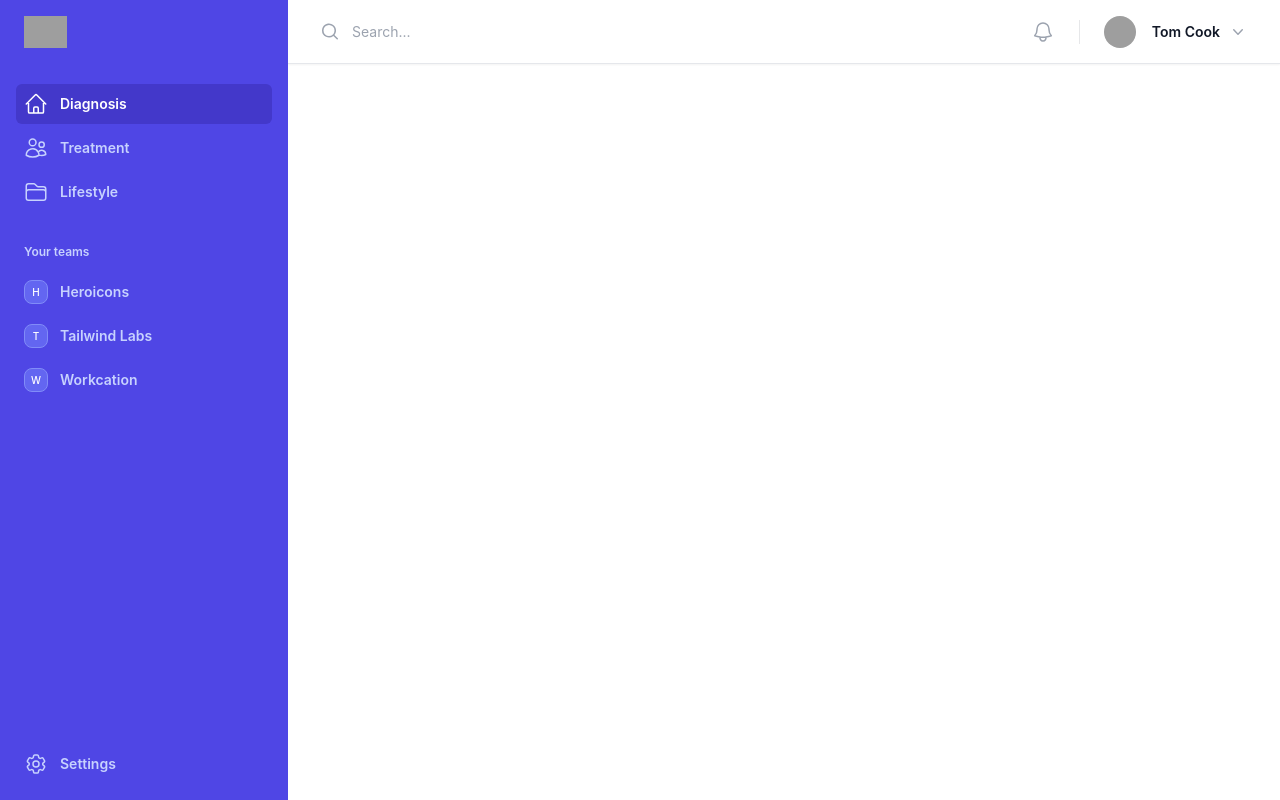
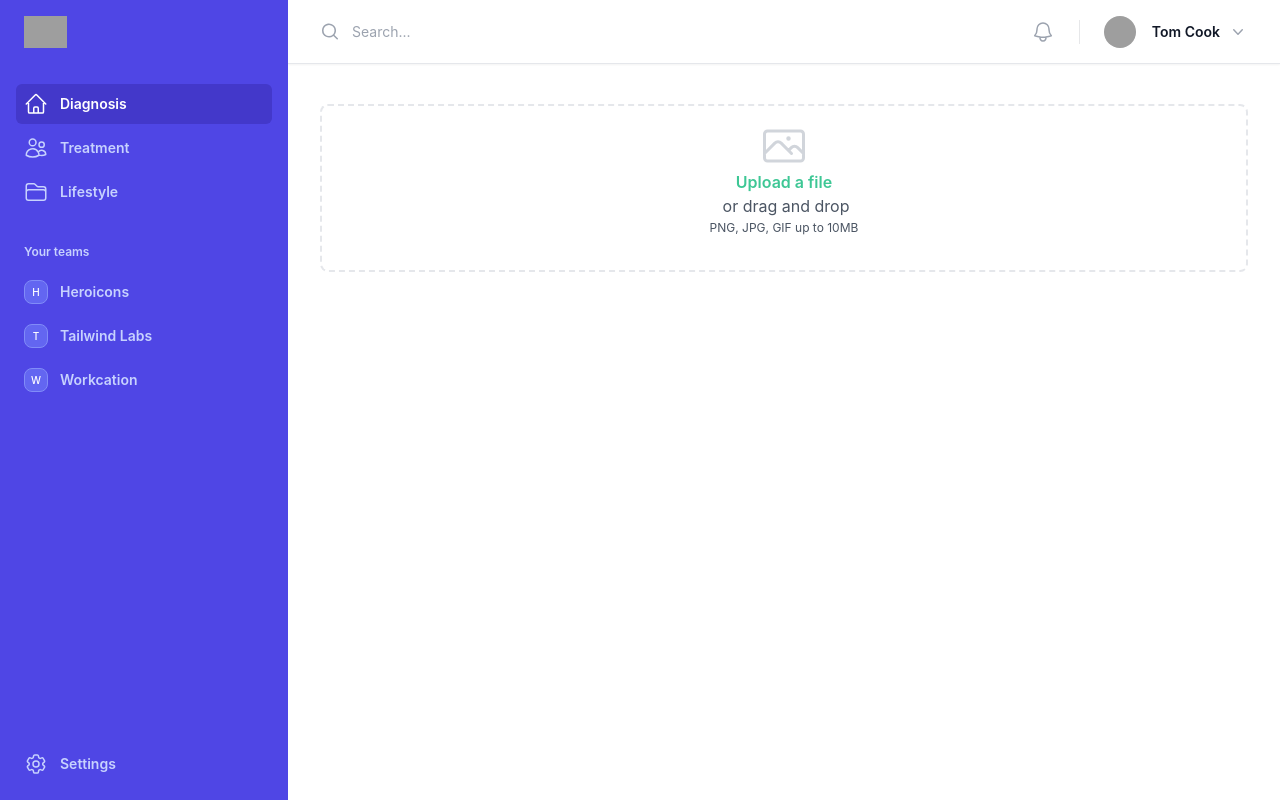
Before and after one commit to powerwlsl/medical-ai, a React (Create React App) app: page / in a window 1280 px wide. Built offline with nearby package versions, Linux system fonts and the light colour scheme; grey boxes are pictures that could not be loaded.

Commit message:
dropzone

```diff
--- a/package.json
+++ b/package.json
@@ -10,6 +10,7 @@
     "@testing-library/user-event": "^13.5.0",
     "react": "^18.2.0",
     "react-dom": "^18.2.0",
+    "react-dropzone": "^14.2.3",
     "react-scripts": "5.0.1",
     "web-vitals": "^2.1.4"
   },
--- a/src/App.js
+++ b/src/App.js
@@ -1,10 +1,16 @@
 import logo from './logo.svg';
 import './App.css';
+import Dropzone from './components/Dropzone';
 import Layout from './Layout';
+import { useState } from 'react';
+function App() {
 
-function App() {
+  const [files, setFiles] = useState([]);
+
   return (
-    <Layout children={<></>}>
+    <Layout children={<>
+      <Dropzone setFiles={setFiles} files={files} />
+    </>}>
 
     </Layout>
   );
--- a/src/dropzone.js
+++ b/src/components/Dropzone.js
@@ -109,7 +109,7 @@ function Dropzone({ files, setFiles }) {
   }, []);
 
   return (
-    <section className="container">
+    <section className="container p-4 border-2 rounded-lg border-dashed">
       <div {...getRootProps({ className: 'dropzone' })}>
         <input {...getInputProps()} />
         <div className="text-center">
```
Also changed, not shown: 1 other file (tests, documents, lock files or other folders).
